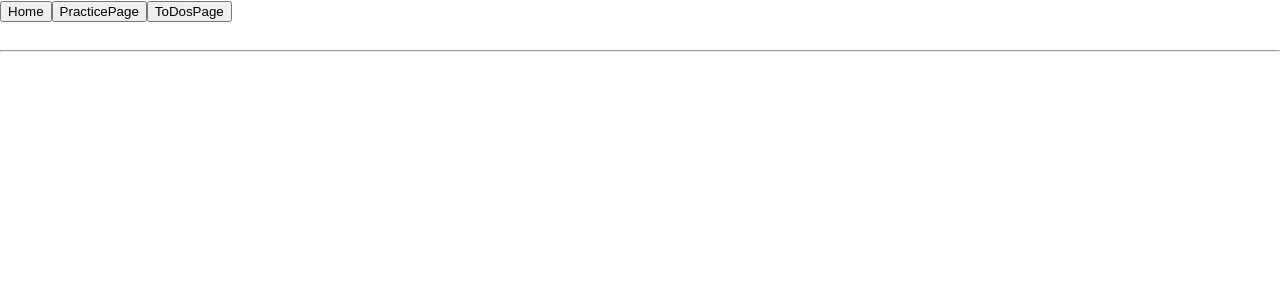
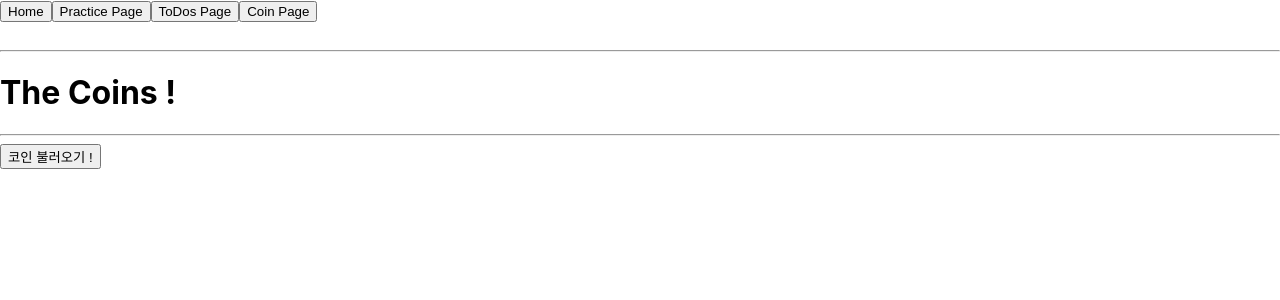
Before and after one commit to jwseo4074/movieWeb, a React (Create React App) app in the folder my-app/: page /coinpage in a window 1280 px wide. Shown: the top 300 px of the page. Built offline with nearby package versions, Linux system fonts and the light colour scheme.

Commit message:
Add coin page using axios

```diff
--- a/my-app/package.json
+++ b/my-app/package.json
@@ -6,6 +6,7 @@
     "@testing-library/jest-dom": "^5.16.4",
     "@testing-library/react": "^13.3.0",
     "@testing-library/user-event": "^13.5.0",
+    "axios": "^0.27.2",
     "react": "^18.1.0",
     "react-dom": "^18.1.0",
     "react-router-dom": "^6.3.0",
--- a/my-app/src/App.js
+++ b/my-app/src/App.js
@@ -1,9 +1,10 @@
 import React from 'react';
 
-import HomePage from './HomePage';
-import PracticePage from './PracticePage';
-import ToDosPage from './ToDosPage';
+import HomePage from './Page/HomePage';
+import PracticePage from './Page/PracticePage';
+import ToDosPage from './Page/ToDosPage';
 import Header from './Header';
+import CoinPage from './Page/CoinPage';
 import { BrowserRouter as Router, Route, Routes } from 'react-router-dom';
 
 function App() {
@@ -15,6 +16,7 @@ function App() {
 					<Route path="/" element={<HomePage />} />
 					<Route path="/practicepage" element={<PracticePage />} />
 					<Route path="/todospage" element={<ToDosPage />} />
+					<Route path="/coinpage" element={<CoinPage />} />
 				</Routes>
 			</Router>
 		</div>
--- a/my-app/src/Header.jsx
+++ b/my-app/src/Header.jsx
@@ -1,27 +1,28 @@
 import React from 'react';
-import HomePage from './HomePage';
-import PracticePage from './PracticePage';
-import ToDosPage from './ToDosPage';
 import { Link } from 'react-router-dom';
 
 function Header() {
 	return (
-		<>
+		<div id="headerDiv">
 			<Link to="/">
-				<button>Home</button>
+				<button> Home </button>
 			</Link>
 
 			<Link to="/practicepage">
-				<button>PracticePage</button>
+				<button> Practice Page </button>
 			</Link>
 
 			<Link to="/todospage">
-				<button>ToDosPage</button>
+				<button> ToDos Page </button>
+			</Link>
+
+			<Link to="/coinpage">
+				<button> Coin Page </button>
 			</Link>
 			<br />
 			<br />
 			<hr />
-		</>
+		</div>
 	);
 }
 
--- /dev/null
+++ b/my-app/src/Page/CoinPage.jsx
@@ -0,0 +1,50 @@
+import React from 'react';
+import { useState } from 'react';
+import { useEffect } from 'react';
+import axios from 'axios';
+
+const CoinPage = () => {
+	const [loading, setLoading] = useState(false);
+	const [coinData, setCoinDate] = useState([]);
+	// 빈 배열로 해두지 않으면 undefined가 처음에 할당 되니까 개수를 세어줄 수가 없다 => 에러가 나옴
+
+	const roadCoinData = () => {
+		setLoading(true);
+		axios
+			.get('https://api.coinpaprika.com/v1/tickers')
+			.then(Response => {
+				// console.log(Response.data);
+				setCoinDate(Response.data);
+				setLoading(false);
+			})
+			.catch(Error => {
+				console.log(Error);
+			});
+	};
+	// useEffect(() => {}, [loading]);
+
+	if (loading) {
+		return <h1>loading ... </h1>;
+	}
+
+	return (
+		<div id="coinPageDiv">
+			<h1>The Coins ! </h1>
+
+			<hr />
+			{coinData.length > 10 ? (
+				<select>
+					{coinData.map((coin, index) => (
+						<option key={index}>
+							{coin.name} ({coin.symbol}) : {coin.quotes.USD.price} USD
+						</option>
+					))}
+				</select>
+			) : (
+				<button onClick={roadCoinData}> 코인 불러오기 ! </button>
+			)}
+		</div>
+	);
+};
+
+export default CoinPage;
--- a/my-app/src/HomePage.jsx
+++ b/my-app/src/Page/HomePage.jsx
@@ -1,7 +1,11 @@
 import React from 'react';
 
 const HomePage = () => {
-	return <h1>Home Page</h1>;
+	return (
+		<div id="homePageDiv">
+			<h1>Home Page !!</h1>
+		</div>
+	);
 };
 
 export default HomePage;
--- a/my-app/src/PracticePage.jsx
+++ b/my-app/src/Page/PracticePage.jsx
@@ -52,7 +52,7 @@ const PracticePage = () => {
 	}, [counter, keyword]);
 
 	return (
-		<>
+		<div id="practicePageDiv">
 			<p>
 				* console.log("hello"); <br />= {'>'} counter 클릭해도 이거 나오고 keyword 바껴도
 				이거 나와 <br />= {'>'} 왜 ? state가 바뀌면서 이게 통째로 다시 렌더링 되거든 그걸
@@ -107,7 +107,7 @@ const PracticePage = () => {
 				만약에 소멸(destroy) 될 때도 뭔가를 출력해주고 싶다!! 그럼 어떻게 해줘야 할까?{' '}
 				<br />={'>'} CleanUp Function 이라고 한다. useEffect 가 끝날 때 함수를 리턴해주기
 			</p>
-		</>
+		</div>
 	);
 };
 
--- a/my-app/src/ToDosPage.jsx
+++ b/my-app/src/Page/ToDosPage.jsx
@@ -1,5 +1,5 @@
 import React from 'react';
-import { useState, useEffect } from 'react';
+import { useState } from 'react';
 
 const ToDosPage = () => {
 	const [toDo, setToDo] = useState('');
```
Also changed, not shown: 1 other file (tests, documents, lock files or other folders).
